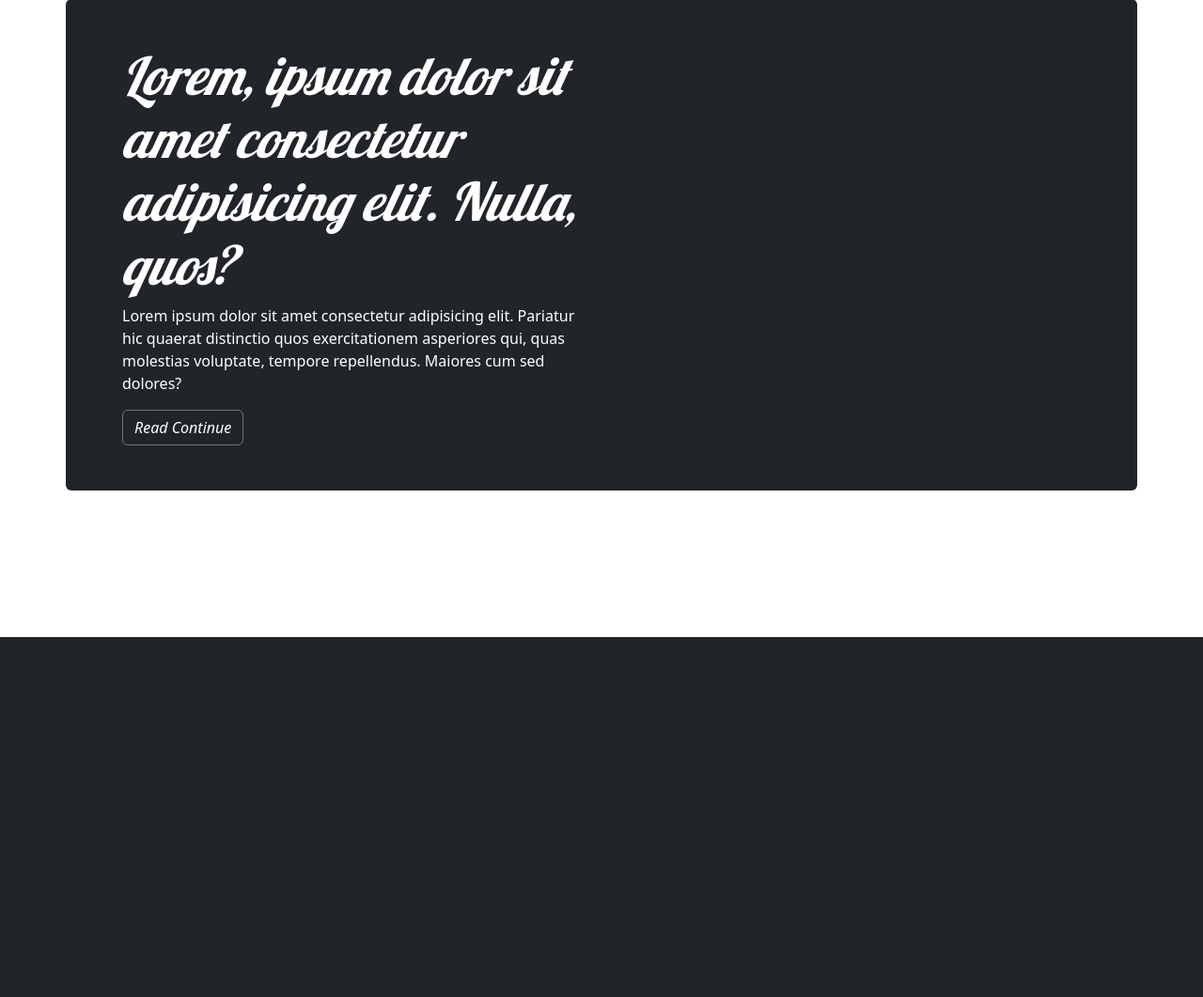
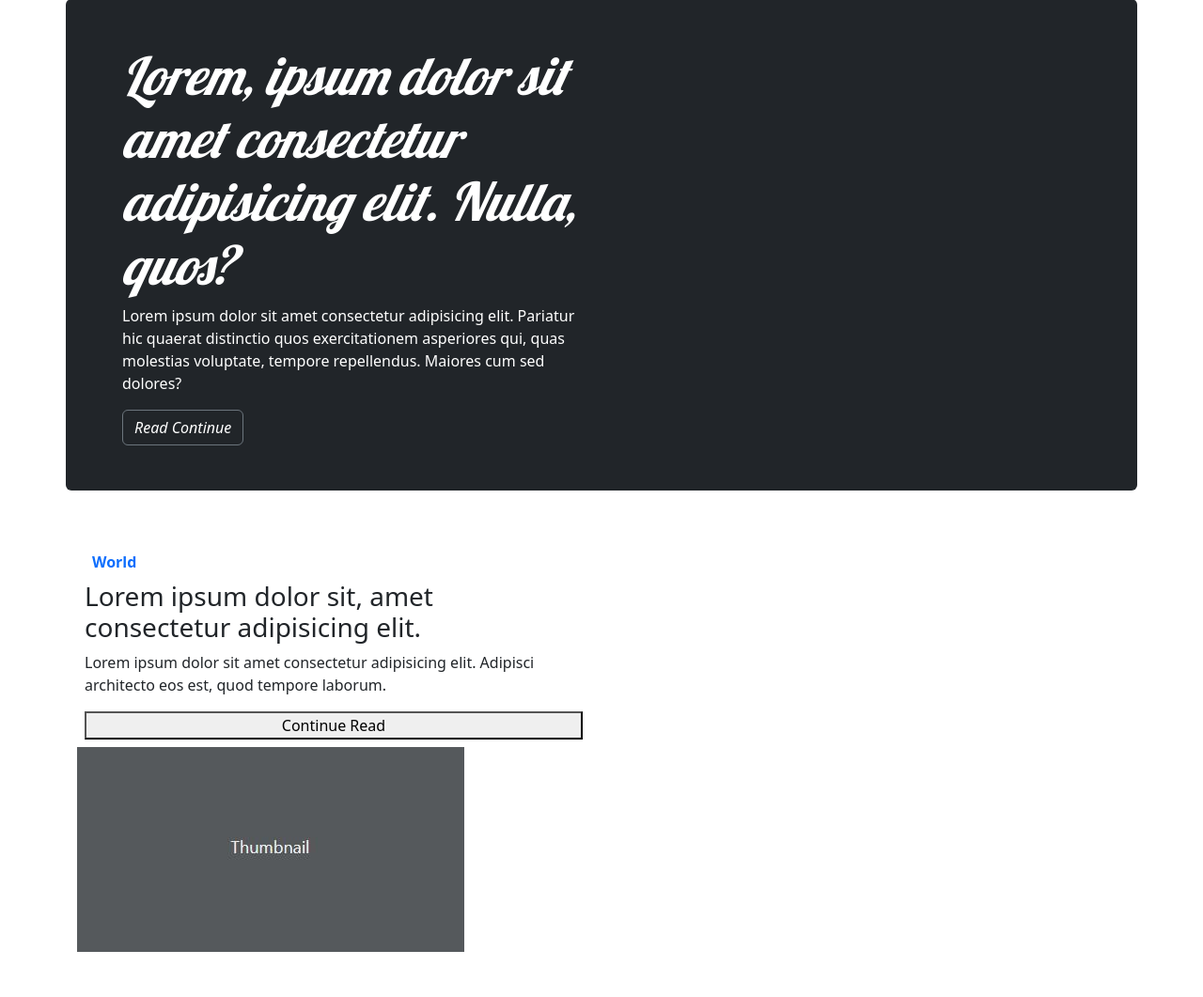
Before and after one commit to xoventechdev/WordPress-Support-Happiness-Engineer, a PHP site: the page made by Module-2/Class8_Practics of Bootstrap/index.html in a window 1280 px wide. Shown: the part 122-1183 px from the top of the page at 94% size. Before the commit the page ends 800 px from the top, so only its background shows below. Run offline with PHP 8.4, Linux system fonts and the light colour scheme.

Commit message:
solved main

```diff
--- a/Module-2/Class8_Practics of Bootstrap/index.html
+++ b/Module-2/Class8_Practics of Bootstrap/index.html
@@ -24,7 +24,7 @@
             </div>
         </div>
         <div class="row menubar nav-scroller">
-            <ul class="d-flex justify-content-between py-2 mb-1">
+            <ul class="d-flex flex-wrap justify-content-between py-2 mb-1">
                 <li><a class="p-2 link-primary" href="#">Home</a></li>
                 <li><a class="p-2 link-secondary" href="#">Home</a></li>
                 <li><a class="p-2 link-success" href="#">Home</a></li>
@@ -40,10 +40,26 @@
             </ul>
         </div>
         <div class="row hero bg-dark text-white p-5 rounded">
-            <div class="col-6">
+            <div class="col-md-6">
                 <h2  class="display-4 fst-italic">Lorem, ipsum dolor sit amet consectetur adipisicing elit. Nulla, quos?</h2>
                 <p>Lorem ipsum dolor sit amet consectetur adipisicing elit. Pariatur hic quaerat distinctio quos exercitationem asperiores qui, quas molestias voluptate, tempore repellendus. Maiores cum sed dolores?</p>
                 <button class="fst-italic btn btn-outline-secondary text-white">Read Continue</button>
+            </div>
+        </div>
+        <div class="row blogs my-5">
+            <div class="col-md-6">
+                <div class="row rounded  flex-md-row">
+                    <div class="col m-2 d-flex flex-column">
+                        <strong class="m-2 text-primary">World</strong>
+                        <h3>Lorem ipsum dolor sit, amet consectetur adipisicing elit.</h3>
+                        <p>Lorem ipsum dolor sit amet consectetur adipisicing elit. Adipisci architecto eos est, quod tempore laborum.</p>
+                        <button>Continue Read</button>
+                    </div>
+                    <div class="col-auto">
+                        <img src="assets/images/tham.JPG" alt="">
+                    </div>
+                </div>
+
             </div>
         </div>
     </div>
--- a/index.html
+++ b/index.html
@@ -59,7 +59,7 @@
                 </div>
                 <div class="row">
                     <div class="col">
-                        <ul class="list-group list-group-horizontal">
+                        <ul class="list-group list-group-horizontal d-flex flex-wrap">
                             <li class="list-group-item"><a href="Module-2\Class1 _ Basic HTML\index.html">1. Basic HTML</a></li>
                             <li class="list-group-item"><a href="Module-2\Class2_HTML FORM\index.html">2. Basic HTML Form</a></li>
                             <li class="list-group-item"><a href="Module-2\Class3_HTML Table\index.html">3. Basic HTML Table</a></li>
```
Also changed, not shown: Module-2/Class8_Practics of Bootstrap/assets/css/style.css (line endings or trailing spaces), Module-2/Class8_Practics of Bootstrap/assets/images/tham.JPG (added).
